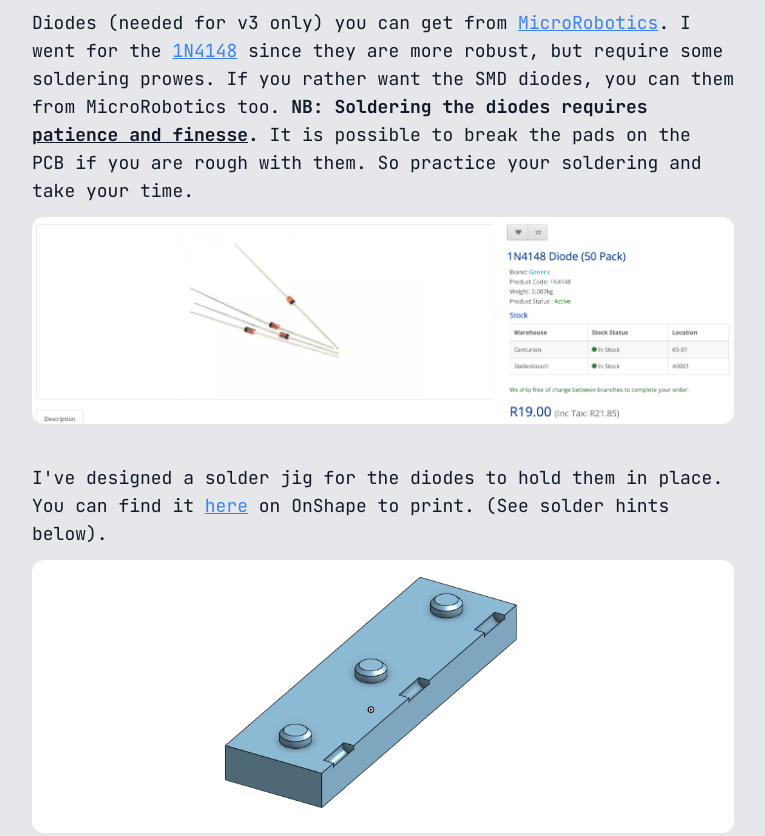
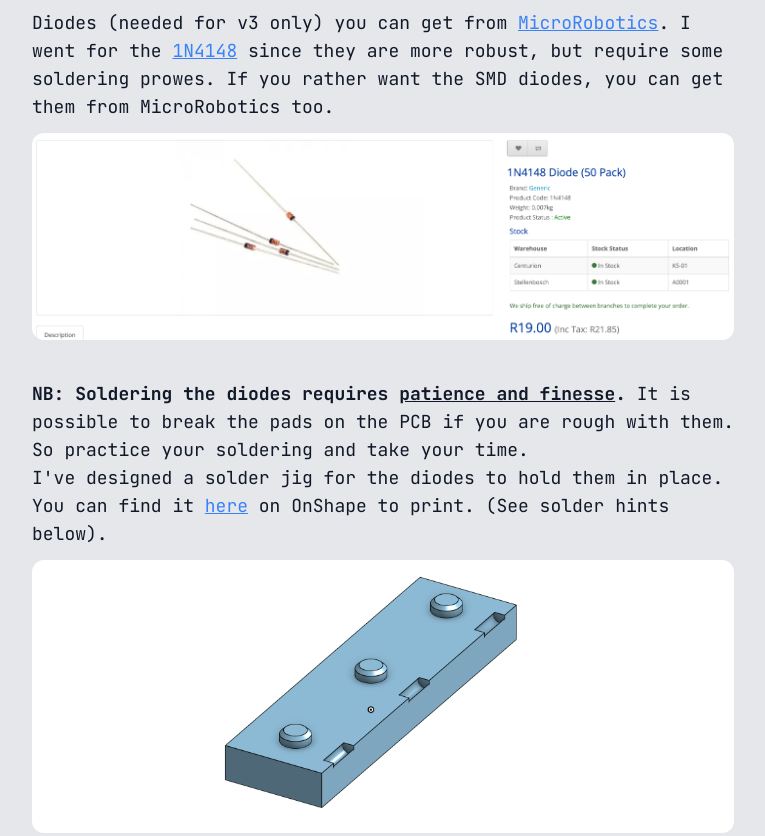
Before and after one commit to AndrewCloete/corne-kits, a website: page index.html in a window 1280 px wide. Shown: the part 3500-4336 px from the top of the page, without its empty margins (257-1022 px from the left). Drawn offline with nearby package versions, Linux system fonts and the light colour scheme.

Commit message:
Fixing typos

```diff
--- a/index.html
+++ b/index.html
@@ -165,14 +165,16 @@
               1N4148</a
             >
             since they are more robust, but require some soldering prowes. If
-            you rather want the SMD diodes, you can them from MicroRobotics too.
+            you rather want the SMD diodes, you can get them from MicroRobotics
+            too.
+            <img src="./img/1N4148.png" class="m-3 mx-auto rounded-xl" alt="" />
+            <br />
             <b
               >NB: Soldering the diodes requires
               <u> patience and finesse</u>.</b
             >
             It is possible to break the pads on the PCB if you are rough with
             them. So practice your soldering and take your time.
-            <img src="./img/1N4148.png" class="m-3 mx-auto rounded-xl" alt="" />
             <br />
             I've designed a solder jig for the diodes to hold them in place. You
             can find it
@@ -333,7 +335,7 @@
               class="text-blue-500 underline hover:text-blue-700"
             >
               here</a
-            >
+            >.
           </p>
           <br />
         </div>
```
